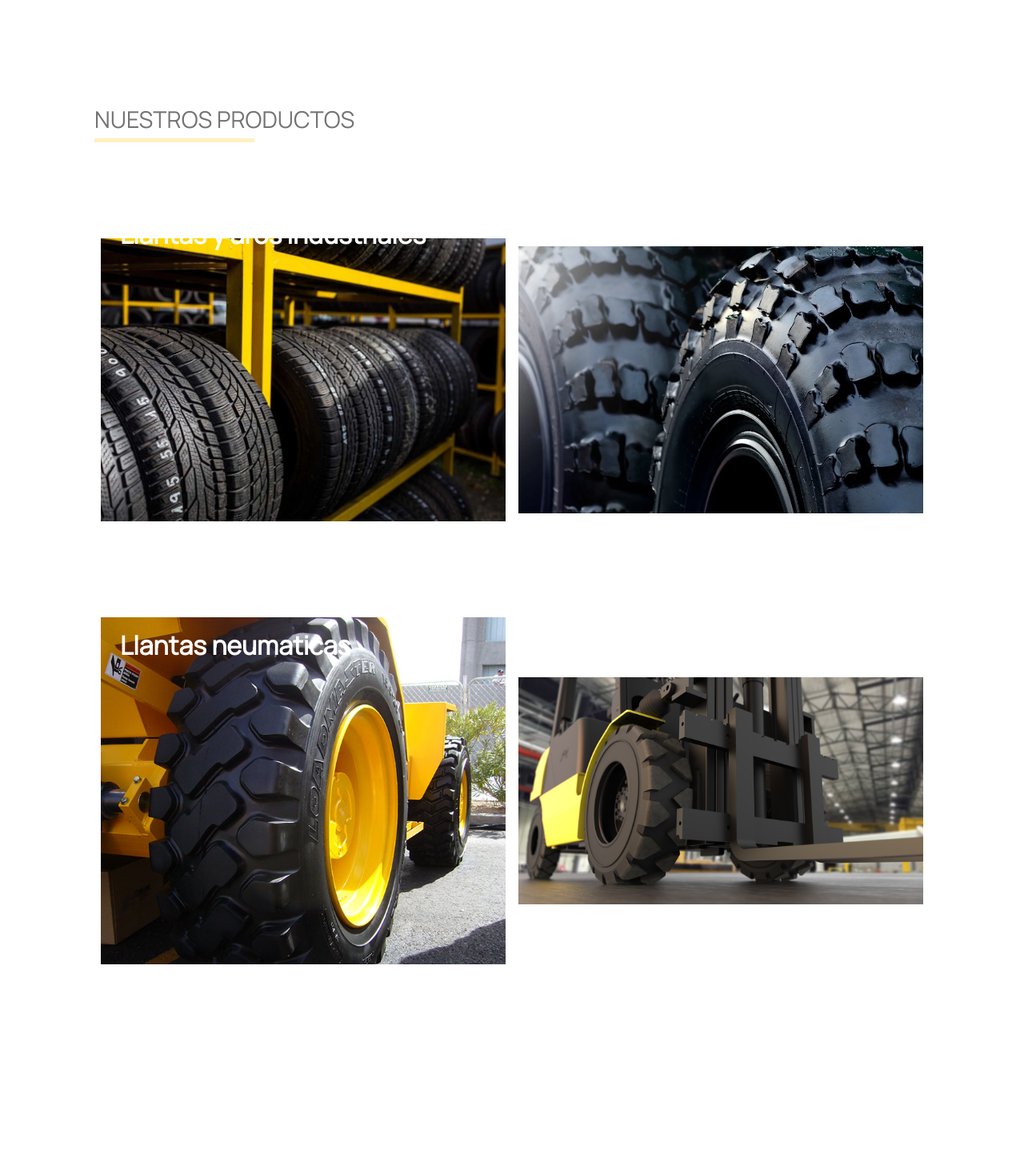
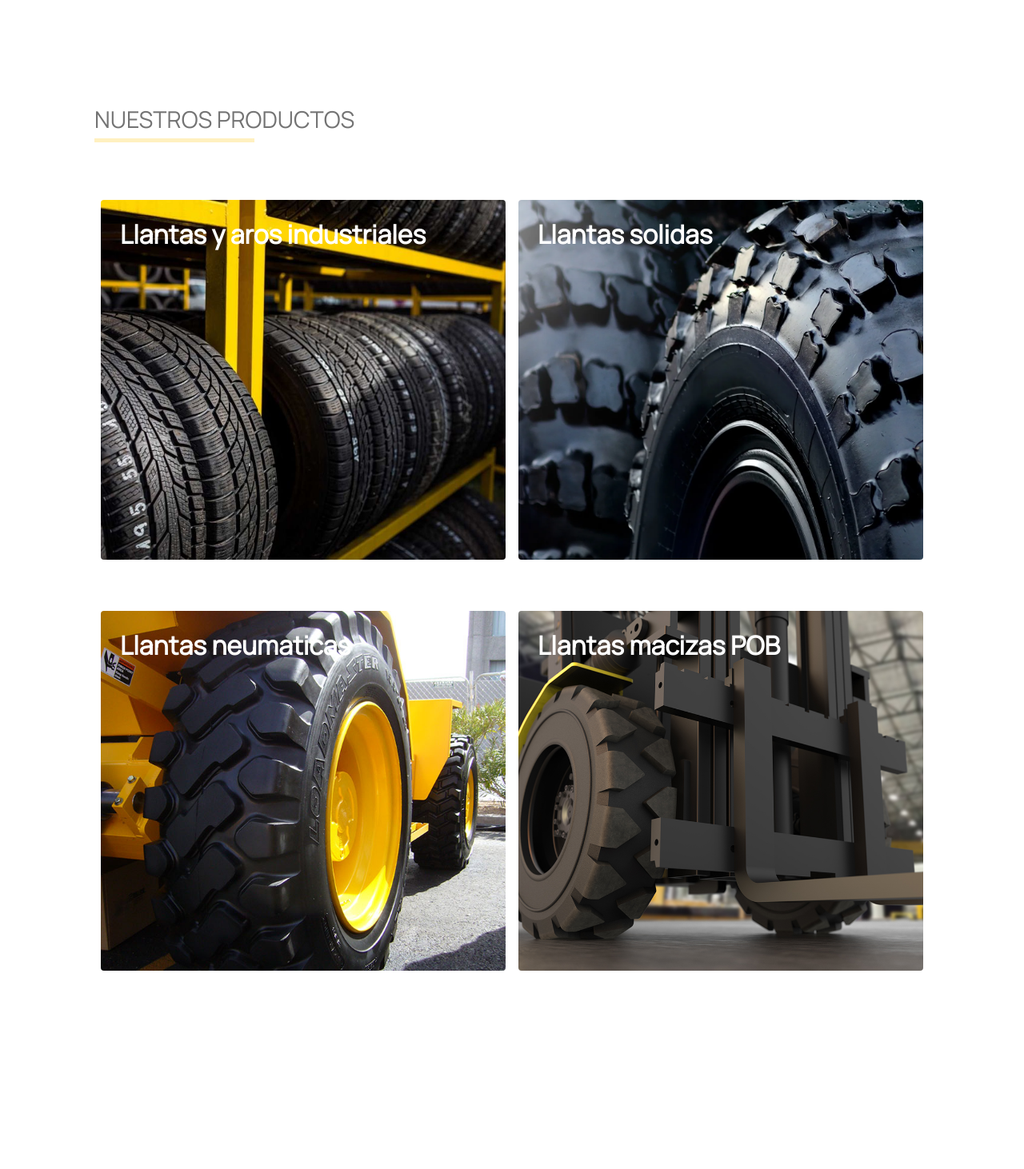
Before and after one commit to fred0727/fraremsac, a PHP site: page / in a window 1280 px wide. Shown: the part 896-2358 px from the top of the page at 80% size. Run offline with PHP 8.4, Linux system fonts and the light colour scheme; some libraries are stand-ins or nearby versions.

Commit message:
Update estilos productos

```diff
--- a/css/styles.css
+++ b/css/styles.css
@@ -101,6 +101,9 @@
     footer h1{
         font-size: 1rem;
     }
+    .card-products{
+        width: 100% !important;
+    }
 
 }
 
@@ -193,13 +196,9 @@
     font-size: 1rem;
 }
 
-.card-products{
-    max-width: 600px;
-}
-
 .img-products{
     width: 500px;
-    object-fit: contain;
+    object-fit: cover;
 }
 
 /* .contenedor::-webkit-scrollbar {
--- a/index.html
+++ b/index.html
@@ -88,9 +88,9 @@
         <hr class="hr-title">
       </h1>
       <div class="d-flex justify-content-between align-items-center flex-wrap">
-        <div class="col-lg-6 p-2">
+        <div class="col-md-12 col-md-12 col-lg-6 p-2">
           <div class="card card-hover border-0 bg-transparent">
-            <div class="position-relative mt-5 card-products">
+            <div class="position-relative mt-5">
               <img src="./img/portadallantaimg.jpg" class="rounded-1 w-100 img-products" height="450" alt="Ralph Edwards">
               <div
                 class="card-img-overlay d-flex flex-column align-items-start justify-content-start rounded-1 card-text-img pt-4 ps-4 card-over fs-2 card-overp">
@@ -101,9 +101,9 @@
             </div>
           </div>
         </div>
-        <div class="col-lg-6 p-2">
+        <div class="col-md-12 col-lg-6 p-2">
           <div class="card card-hover border-0 bg-transparent">
-            <div class="position-relative mt-5 card-products">
+            <div class="position-relative mt-5">
               <img src="./img/llantasolida.webp" class="rounded-1 w-100 img-products" height="450" alt="Ralph Edwards">
               <div
                 class="card-img-overlay d-flex flex-column align-items-start justify-content-start rounded-1 card-text-img pt-4 ps-4 card-over fs-2 card-overp">
@@ -114,8 +114,8 @@
             </div>
           </div>
         </div>
-        <div class="col-lg-6 p-2">
-          <div class="card card-hover border-0 bg-transparent card-products">
+        <div class="col-md-12 col-lg-6 p-2">
+          <div class="card card-hover border-0 bg-transparent">
             <div class="position-relative mt-5">
               <img src="./img/llantasneumaticas.jpg" class="rounded-1 w-100 img-products" height="450" alt="Ralph Edwards">
               <div
@@ -127,10 +127,10 @@
             </div>
           </div>
         </div>
-        <div class="col-lg-6 p-2">
+        <div class="col-md-12 col-lg-6 p-2">
           <div class="card card-hover border-0 bg-transparent">
             <div class="position-relative mt-5">
-              <img src="./img/llantasmacizas.jpg" class="rounded-1 w-100 img-products card-products" height="450" alt="Ralph Edwards">
+              <img src="./img/llantasmacizas.jpg" class="rounded-1 w-100 img-products" height="450" alt="Ralph Edwards">
               <div
                 class="card-img-overlay d-flex flex-column align-items-start justify-content-start rounded-1 card-text-img pt-4 ps-4 card-over fs-2 card-overp">
                 <h1 class="text-white fs-2 fw-bolder">Llantas macizas POB</h1>
```
